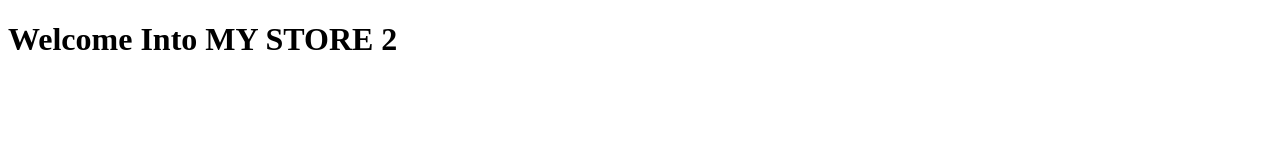
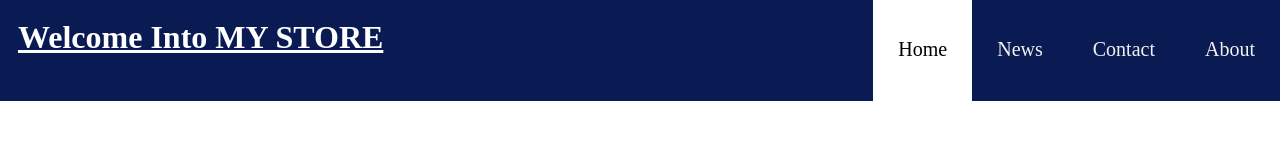
Before and after one commit to youssifDev/MY_STORE, a plain HTML site: page index.html in a window 1280 px wide. Drawn offline with Linux system fonts and the light colour scheme.

Commit message:
My_Store CSS

```diff
--- /dev/null
+++ b/index.css
@@ -0,0 +1,40 @@
+.body{
+    background-color: white;
+}
+.welcomeHeader{
+    color: white;
+    margin-left: 20px;
+    text-align: left;
+    text-decoration: underline;
+}
+.topnav {
+    background-color: #333;
+    overflow: hidden;
+
+    background-color: rgb(10, 27, 83);
+    margin-top: -10px;
+   margin-left: -10px;
+   margin-right: -8px;
+  }
+
+  /* Style the links inside the navigation bar */
+  .topnav a {
+    float: right;
+    color: #f2f2f2;
+    text-align: center;
+    padding: 40px 25px;
+    text-decoration: none;
+    font-size: 20px;
+  }
+
+  /* Change the color of links on hover */
+  .topnav a:hover {
+    background-color: #ddd;
+    color: black;
+  }
+
+  /* Add a color to the active/current link */
+  .topnav a.active {
+    background-color: white;
+    color: black;
+  }
--- a/index.html
+++ b/index.html
@@ -4,9 +4,17 @@
         <meta charset="UTF-8">
         <meta http-equiv="X-UA-Compatible" content="IE-edge">
         <meta name="viewport" content="width-device-width, initial-scale=1.0">
+        <link href="index.css" type="text/css" rel="stylesheet" />
         <title>MY STORE</title>
     </head>
-   <body>
-    <h1>Welcome Into MY  STORE 2</h1>
+   <body class="body">
+    <div class="topnav">
+       <a href="#about">About</a>
+        <a href="#contact">Contact</a>
+        <a href="#news">News</a>
+        <a class="active" href="#home">Home</a>
+        <h1 class="welcomeHeader">Welcome Into MY STORE</h1>
+    </div>
+
    </body>
 </html>
```
